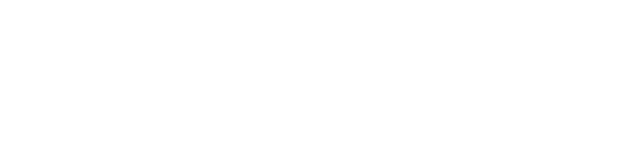
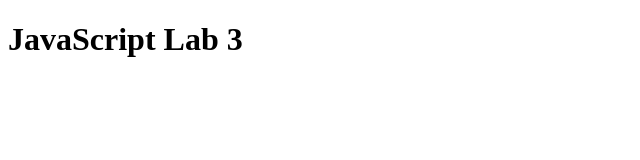
Before and after one commit to tsoumagas-benjamin/javascript-arrays-lab, a plain HTML site: page index.html in a window 1280 px wide. Shown: the whole page, without its empty margins (0-640 px from the left). Drawn offline with Linux system fonts and the light colour scheme.

Commit message:
Added header to index.html

```diff
--- a/index.html
+++ b/index.html
@@ -7,6 +7,6 @@
     <script defer src="script.js"></script>
 </head>
 <body>
-
+    <h1>JavaScript Lab 3</h1>
 </body>
 </html>
```
